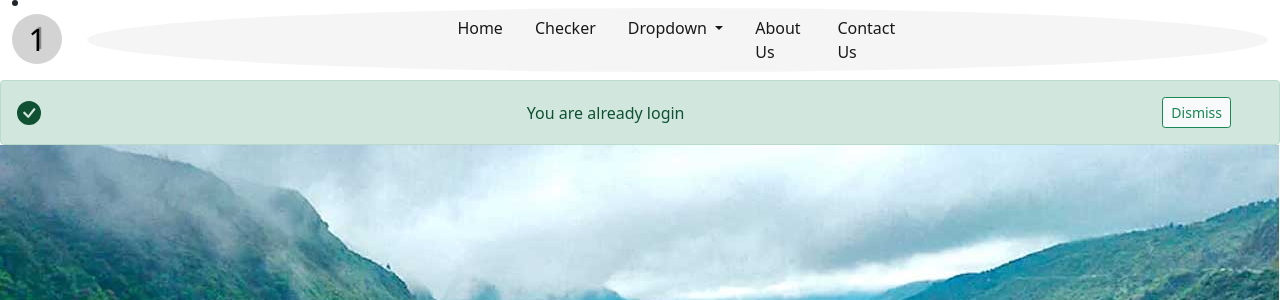
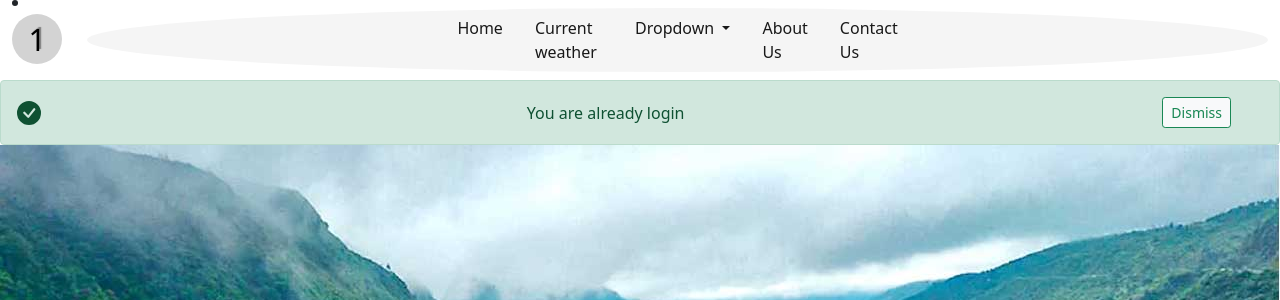
Before and after one commit to Yajendra2201/Minor-Project, a Flask app: page / in a window 1280 px wide. Shown: the top 300 px of the page. Run offline with Flask 2, Linux system fonts and the light colour scheme; the visitor is signed in with stand-in values (Sample User, id 1); some libraries are stand-ins or nearby versions.

Commit message:
fix display api data

```diff
--- a/app.py
+++ b/app.py
@@ -103,22 +103,26 @@ def hello_world():
     else:
         return redirect("/")
 
-@app.route("/Checker",methods=['GET','POST'])
-def checker():
+@app.route("/currentwea",methods=['GET','POST'])
+def currentwea():
     # if em !="" and pa !="":
     if 'email' in session:
         if request.method=='POST':
             c=request.form['city']
-            url="https://api.openweathermap.org/data/2.5/weather?appid=850789bc308ec795c19f9f4df7ed367d&q="+c
+            if c==" ":
+               url="https://api.openweathermap.org/data/2.5/weather?appid=850789bc308ec795c19f9f4df7ed367d&q="+c
 
-            d=requests.get(url).json()
-            l=dict(d)
+               d=requests.get(url).json()
+               l=dict(d)
+               return render_template("currentwea.html",l=l,se=session['logo'])
+            else:
+                l={'0':0}
+                return render_template("currentwea.html",l=l,se=session['logo'])
             # print(d)
             # d=request.get_data(url)
             # # dj=d.decode('utf-8')
             # print(json.JSONEncoder().encode(d))
-            return render_template("checker.html",l=l,se=session['logo'])
-        return render_template("checker.html",l=dict(),se=session['logo'])
+        return render_template("currentwea.html",l=dict(),se=session['logo'])
     else:
         return redirect("/")
 
--- a/templates/base.html
+++ b/templates/base.html
@@ -54,7 +54,7 @@
                 <a class="nav-link active mx-2" aria-current="page" href="/home">Home</a>
               </li>
               <li class="nav-item">
-                <a class="nav-link active mx-2" href="/Checker">Checker</a>
+                <a class="nav-link active mx-2" href="/currentwea">Current weather</a>
               </li>
               <li class="nav-item dropdown">
                 <a class="nav-link dropdown-toggle active mx-2" href="#" id="navbarDropdown" role="button" data-bs-toggle="dropdown" aria-expanded="false">
--- a/templates/checker.html
+++ b/templates/currentwea.html
@@ -3,9 +3,9 @@
 {% block title %}Checker title{% endblock title %}
 
 {% block body %}
-<h1 class="text-center">It's a Checker Page</h1>
+<h1 class="text-center">Get Current Weather Details</h1>
 <div class="justify-content-center">
-<form action="/Checker" method='POST'>
+<form action="/currentwea" method='POST'>
     <div class="input-group" style="padding: 2% 26% 2% 26%;">
         <div class="input-group-prepend">
           <span class="input-group-text" id="">City Name</span>
@@ -20,7 +20,7 @@
 <br>
 {% endfor %} -->
 
-{% if l|length ==0 %}
+{% if l['0'] == 0 %}
 
     <h1>
         No Data
```
